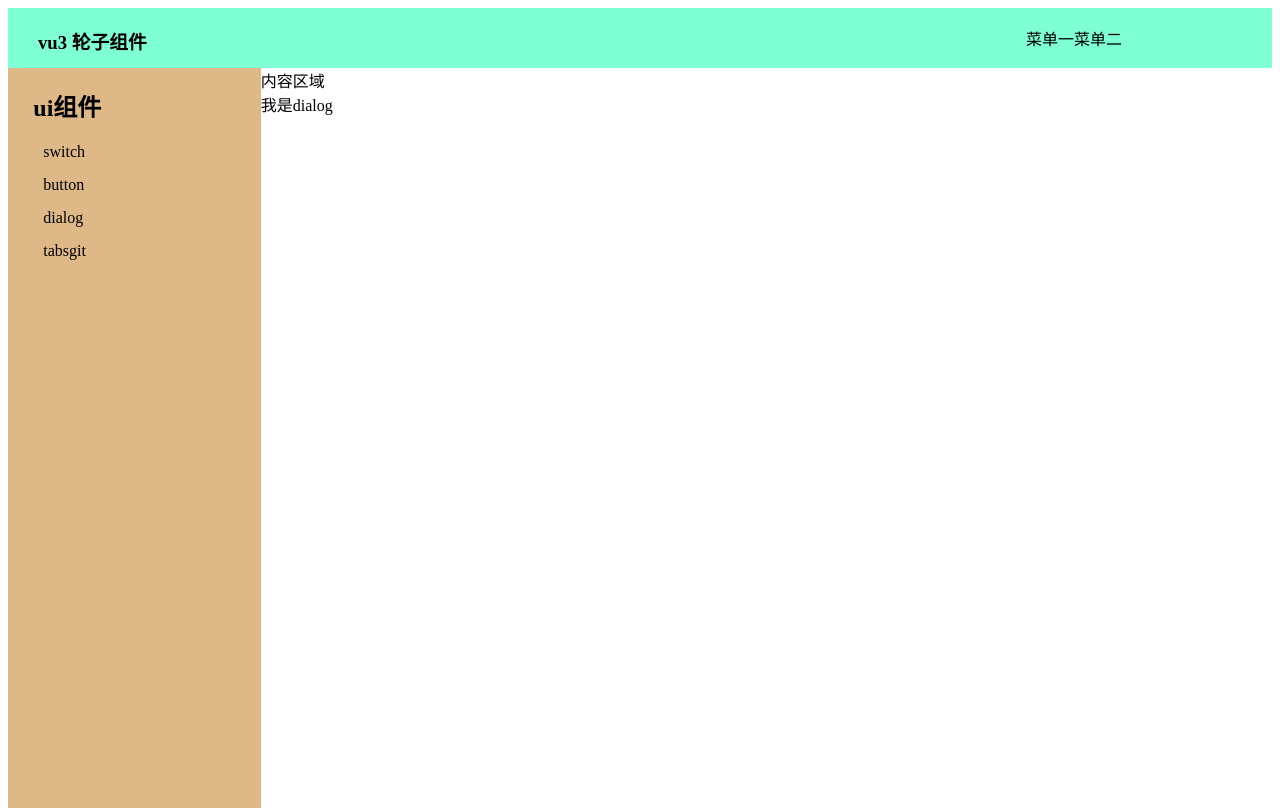
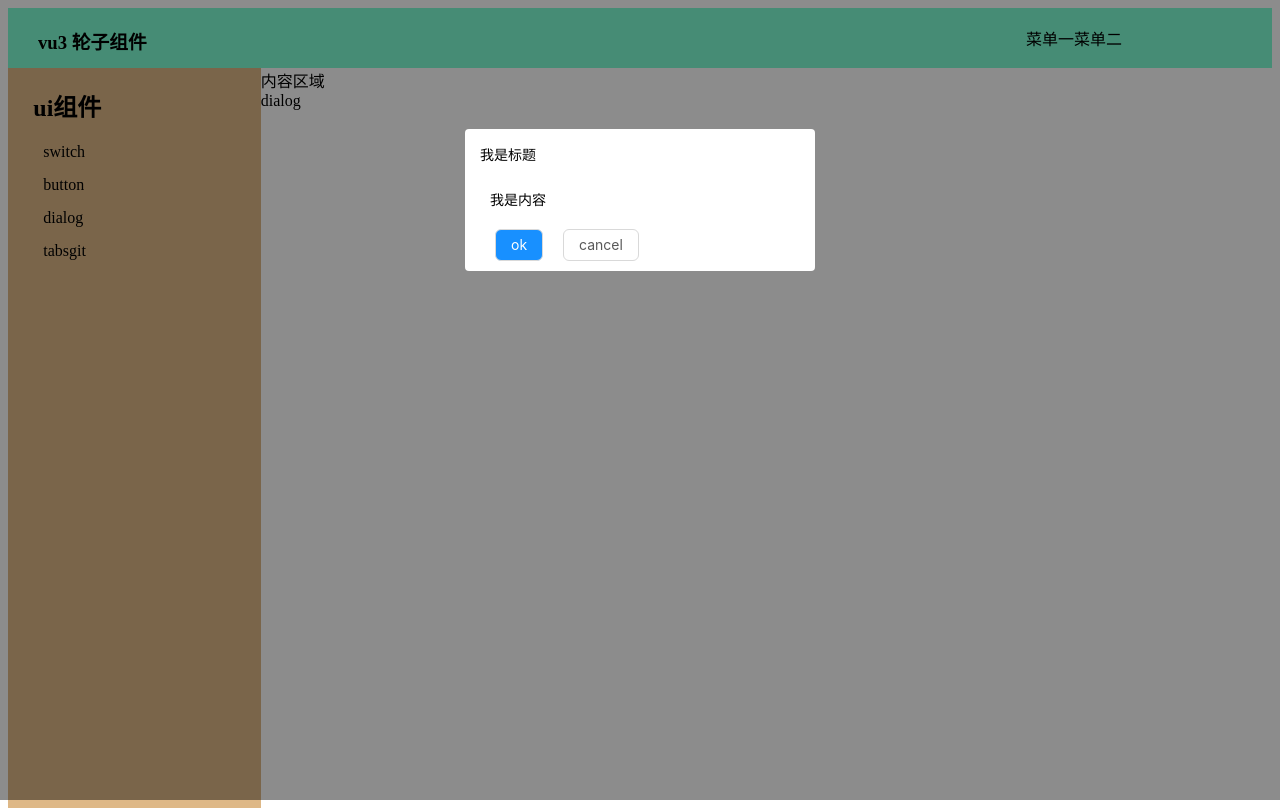
Before and after one commit to HW0001/Vue3-ui, a Vue app: page /dialog in a window 1280 px wide. Built offline with nearby package versions, Linux system fonts and the light colour scheme.

Commit message:
增加dialog

```diff
--- a/src/components/DialogDemo.vue
+++ b/src/components/DialogDemo.vue
@@ -1,10 +1,12 @@
 <template>
     <div>
-        我是dialog
+    dialog
+    <GDialog />
     </div>
 </template>
 <script lang=ts>
+import GDialog from '../lib/GDialog.vue'
 export default {
-
+    components:{GDialog}
 }
 </script>
--- /dev/null
+++ b/src/lib/GDialog.vue
@@ -0,0 +1,51 @@
+<template>
+<teleport to="body">
+<div class="golu-diaglog-mask"></div>
+    <div class="golu-dialog">
+        <header class="golu-header">我是标题</header>
+        <main class="golu-main">我是内容</main>
+        <footer class="golu-footer">
+        <g-button theme='primary'>ok</g-button>
+        <g-button>cancel</g-button>
+        </footer>
+    </div>
+    </teleport>
+</template>
+<script lang="ts">
+import GButton from './GButton.vue'
+export default {
+    components:{
+        GButton
+    }
+}
+</script>
+<style lang="scss">
+    .golu-diaglog-mask{
+        width: 100vw;
+        height: 100vh;
+        position: absolute;
+        top: 0px;
+        left: 0px;
+        z-index: 10;
+        background-color: rgba(0,0,0,.45);
+    }
+    .golu-dialog{
+        position:fixed;
+        left: 50%;
+        top:25%;
+        transform: translate(-50%,-50%);
+        background-color: #fff;
+        z-index: 11;
+        min-width: 350px;
+        border-radius: 4px;;
+        .golu-header{
+            padding:15px;
+        }
+        .golu-main{
+            padding:10px 25px;
+        }
+        .golu-footer{
+            padding: 10px;
+        }
+    }
+</style>
```
